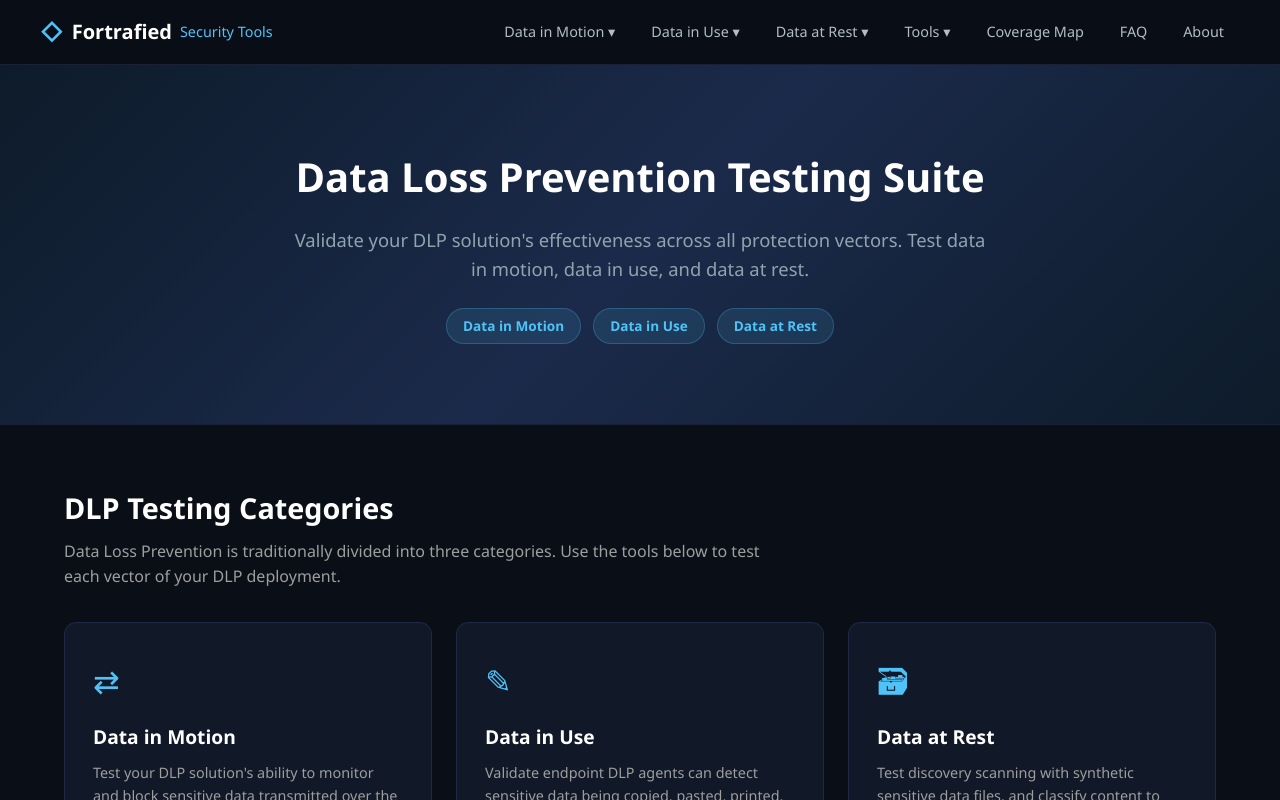
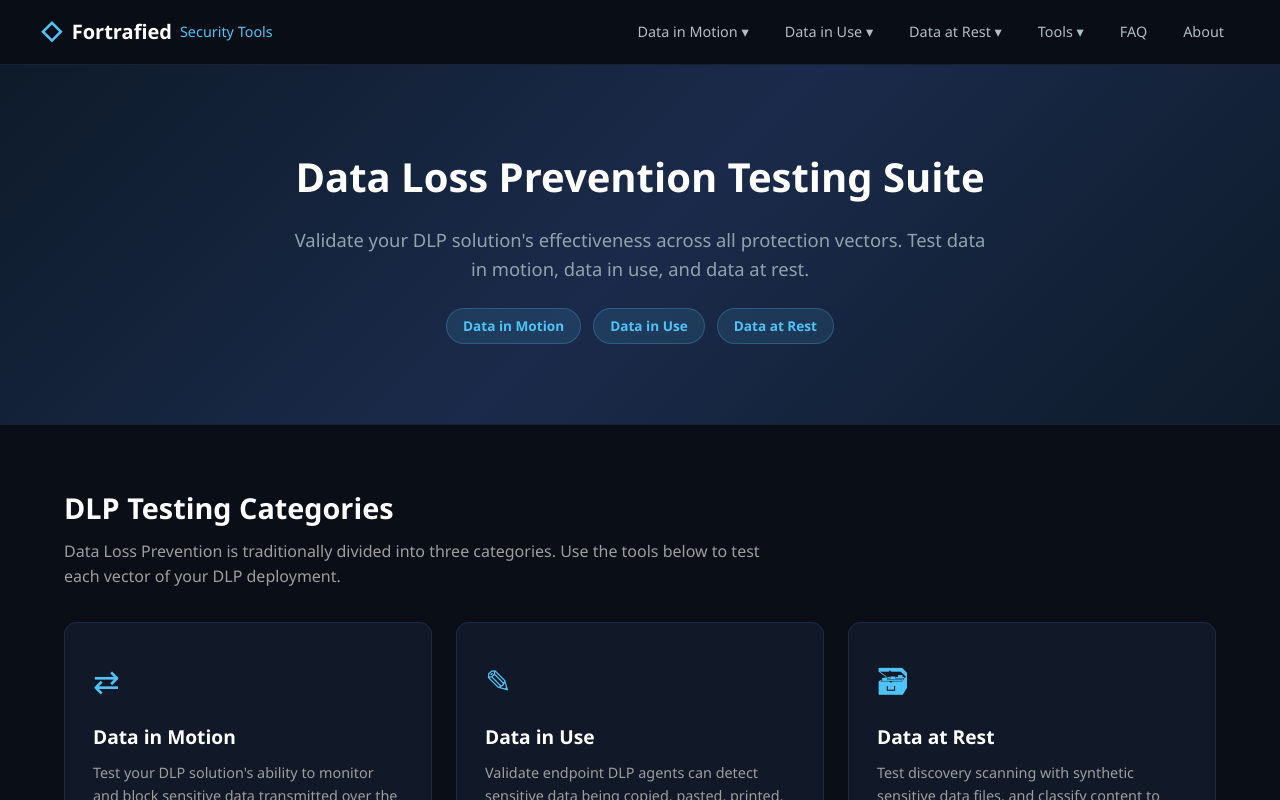
Before and after one commit to fortrafied/fortrafied.github.io, a Next.js app: page / in a window 1280 px wide. Shown: the top 800 px of the page. Built offline with nearby package versions, Linux system fonts and the light colour scheme.

Commit message:
Remove Hard Coded Coverage Map Item

```diff
--- a/app/components/Navbar.tsx
+++ b/app/components/Navbar.tsx
@@ -96,11 +96,6 @@ export default function Navbar() {
             </li>
           ))}
           <li>
-            <Link href="/coverage-map" onClick={() => setMobileOpen(false)}>
-              Coverage Map
-            </Link>
-          </li>
-          <li>
             <Link href="/faq" onClick={() => setMobileOpen(false)}>
               FAQ
             </Link>
```
